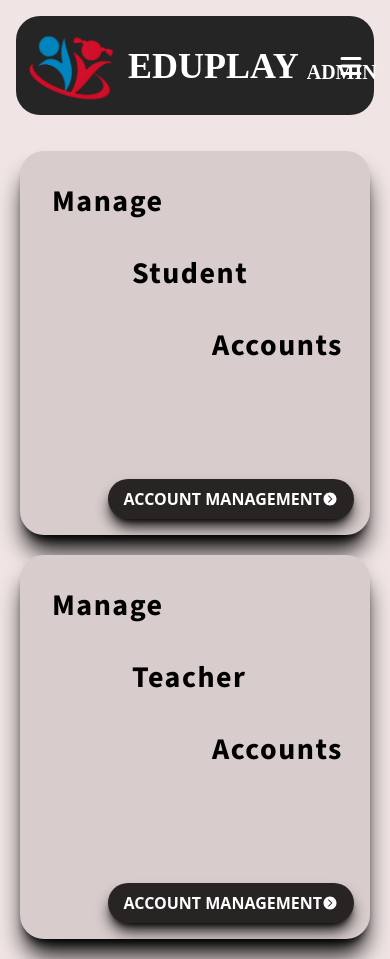
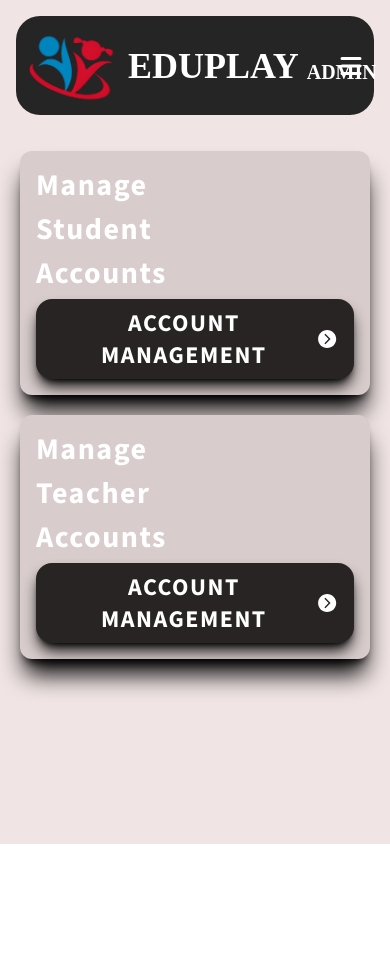
Before and after one commit to ReiTony/EduPlay-main, a React (Vite) app in the folder Client/: page /admin in a window 390 px wide. After the commit the page ends 844 px from the top, so only its background shows below. Built offline with nearby package versions, Linux system fonts and the light colour scheme; sample sign-in values are in the browser's storage; a web font is replaced by a local one.

Commit message:
fix mobile view admin-homepge

```diff
--- a/Client/src/component/Admin_Homepage.jsx
+++ b/Client/src/component/Admin_Homepage.jsx
@@ -1,44 +1,41 @@
 import { IoChevronForwardCircleSharp } from "react-icons/io5";
 import { useNavigate } from "react-router-dom";
+import { Link } from "react-router-dom";
 
 function Admin_Homepage() {
   const navigate = useNavigate();
 
   return (
+    // <main className="flex flex-col gap-5 p-5">
+    //   <div className="backgroundRed rounded-xl shadow-xl hover:shadow-red-500 shadow-black hover:scale-[.99] transition-transform transform-gpu">
+    //     <div className="flex flex-col gap-2 sm:gap-6 p-4 sm:p-8 text-3xl font-semibold tracking-wider text-white sm:text-6xl font-sourceSans3">
+
     <main className="flex flex-col gap-5 p-5">
-      <div className="bg-[#d8cccc] h-[24rem] relative rounded-3xl hover:scale-[.99] transition-transform transform-gpu hover:neutral-blue-700 shadow-black shadow-xl">
-        <div className="absolute p-8 text-3xl font-bold tracking-wider lg:text-6xl font-sourceSans3">
+      <div className="bg-[#d8cccc] rounded-xl hover:scale-[.99] transition-transform transform-gpu hover:neutral-blue-700 shadow-black shadow-xl">
+        <div className="flex flex-col gap-2 sm:gap-6 p-4 sm:p-8 text-3xl font-semibold tracking-wider text-white sm:text-6xl font-sourceSans3">
           <h1>Manage</h1>
-          <br />
-          <h1 className="ml-20">Student</h1>
-          <br />
-          <h1 className="ml-40">Accounts</h1>
-        </div>
-        <div className="absolute bottom-0 right-0 p-4">
-          <button
-            className="bg-[#282424] hover:bg-neutral-700 hover:shadow-lg hover:shadow-neutral-300 shadow-lg shadow-black flex items-center lg:text-5xl text-white  font-bold py-2 px-4 rounded-full hover:scale-[.99] transition-transform transform-gpu"
-            onClick={() => navigate("student-accounts")}>
-            <div>ACCOUNT MANAGEMENT</div>
-            <IoChevronForwardCircleSharp className="lg:text-6xl " />
-          </button>
+          <h1 className="ml-0 sm:ml-20">Student</h1>
+          <h1 className="ml-0 sm:ml-40">Accounts</h1>
+          <Link to="student-accounts">
+            <button className="bg-[#282424] hover:bg-neutral-700 hover:shadow-lg hover:shadow-neutral-300 shadow-lg shadow-black flex items-center text-white font-bold py-2 px-4 ms-auto rounded-2xl hover:scale-[.99] transition-transform transform-gpu text-2xl sm:text-5xl">
+              ACCOUNT MANAGEMENT
+              <IoChevronForwardCircleSharp className="sm:text-6xl" />
+            </button>
+          </Link>
         </div>
       </div>
 
-      <div className="bg-[#d8cccc] h-[24rem] relative rounded-3xl hover:scale-[.99] transition-transform transform-gpu hover:neutral-blue-700 shadow-black shadow-xl">
-        <div className="absolute p-8 text-3xl font-bold tracking-wider lg:text-6xl font-sourceSans3">
-          <h1>Manage </h1>
-          <br />
-          <h1 className="ml-20">Teacher</h1>
-          <br />
-          <h1 className="ml-40">Accounts</h1>
-        </div>
-        <div className="absolute bottom-0 right-0 p-4">
-          <button
-            className="bg-[#282424] hover:bg-neutral-700 shadow-lg shadow-black hover:shadow-neutral-300 flex items-center lg:text-5xl text-white  font-bold py-2 px-4 rounded-full hover:scale-[.99] transition-transform transform-gpu"
-            onClick={() => navigate("teacher-accounts")}>
-            <div>ACCOUNT MANAGEMENT</div>
-            <IoChevronForwardCircleSharp className="lg:text-6xl " />
-          </button>
+      <div className="bg-[#d8cccc] rounded-xl hover:scale-[.99] transition-transform transform-gpu hover:neutral-blue-700 shadow-black shadow-xl">
+        <div className="flex flex-col gap-2 sm:gap-6 p-4 sm:p-8 text-3xl font-semibold tracking-wider text-white sm:text-6xl font-sourceSans3">
+          <h1>Manage</h1>
+          <h1 className="ml-0 sm:ml-20">Teacher</h1>
+          <h1 className="ml-0 sm:ml-40">Accounts</h1>
+          <Link to="teacher-accounts">
+            <button className="bg-[#282424] hover:bg-neutral-700 hover:shadow-lg hover:shadow-neutral-300 shadow-lg shadow-black flex items-center text-white font-bold py-2 px-4 ms-auto rounded-2xl hover:scale-[.99] transition-transform transform-gpu text-2xl sm:text-5xl">
+              ACCOUNT MANAGEMENT
+              <IoChevronForwardCircleSharp className="sm:text-6xl" />
+            </button>
+          </Link>
         </div>
       </div>
     </main>
```
